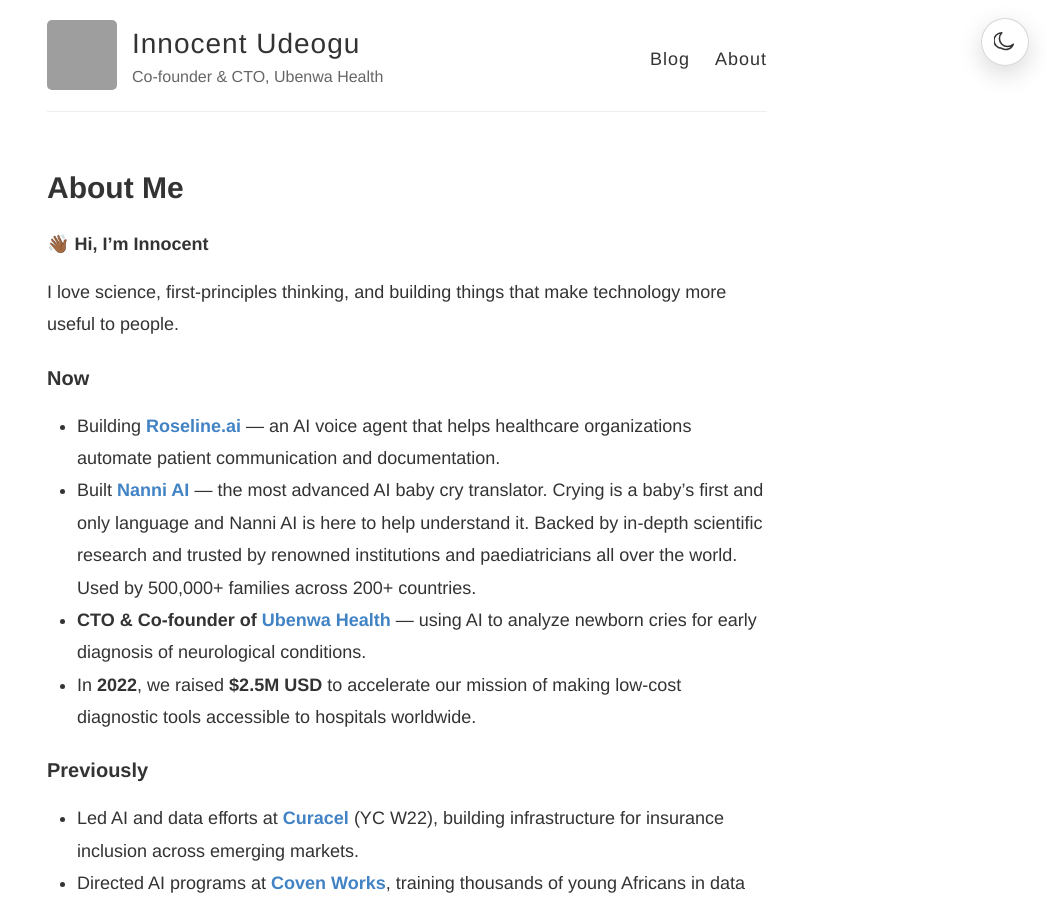
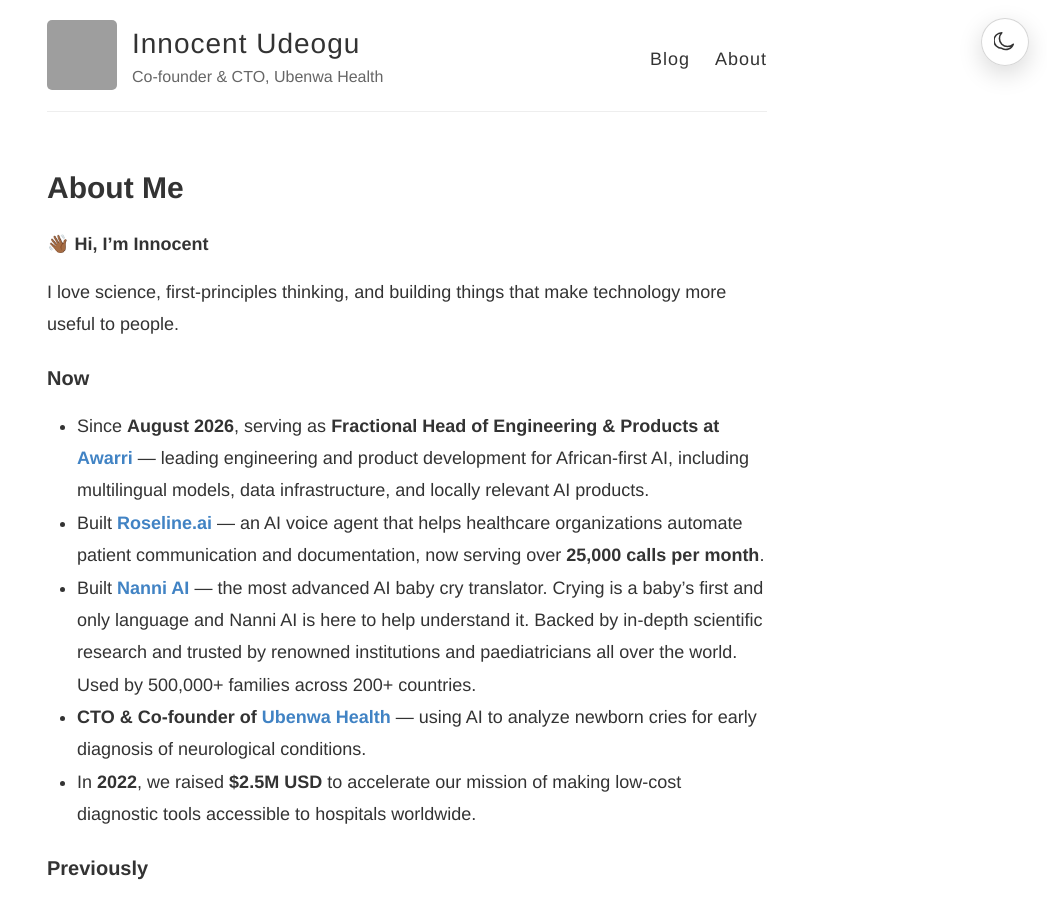
Before and after one commit to Innarticles/Innarticles.github.io, a Jekyll site: the page built from index.md, in a window 1280 px wide and 900 px high. Shown: the whole window, without its empty margins (233-1280 px from the left). Built offline with Jekyll 4.4.1, drawn with Linux system fonts in a browser that asks for light colours; grey boxes are pictures that could not be loaded.

Commit message:
Update bio with Awarri role and Roseline call volume

```diff
--- a/index.md
+++ b/index.md
@@ -10,7 +10,8 @@
 
 ### Now
 
-- Building [**Roseline.ai**](https://roseline.ai) — an AI voice agent that helps healthcare organizations automate patient communication and documentation.
+- Since **August 2026**, serving as **Fractional Head of Engineering & Products at [Awarri](https://www.awarri.com/)** — leading engineering and product development for African-first AI, including multilingual models, data infrastructure, and locally relevant AI products.
+- Built [**Roseline.ai**](https://roseline.ai) — an AI voice agent that helps healthcare organizations automate patient communication and documentation, now serving over **25,000 calls per month**.
 - Built [**Nanni AI**](https://nanni.ai) — the most advanced AI baby cry translator. Crying is a baby’s first and only language and Nanni AI is here to help understand it. Backed by in-depth scientific research and trusted by renowned institutions and paediatricians all over the world. Used by 500,000+ families across 200+ countries.
 - **CTO & Co-founder of [Ubenwa Health](https://www.ubenwa.ai/)** — using AI to analyze newborn cries for early diagnosis of neurological conditions.
 - In **2022**, we raised **$2.5M USD** to accelerate our mission of making low-cost diagnostic tools accessible to hospitals worldwide.
```
